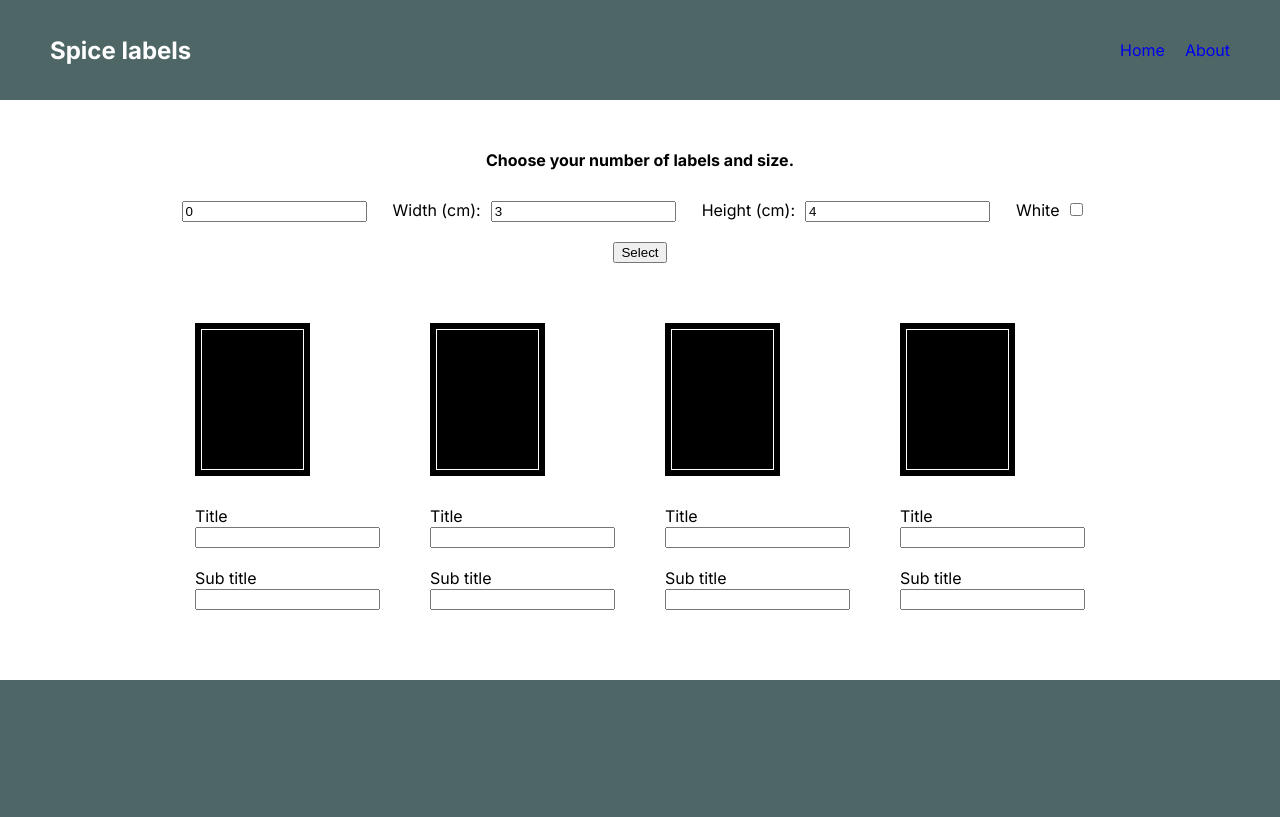
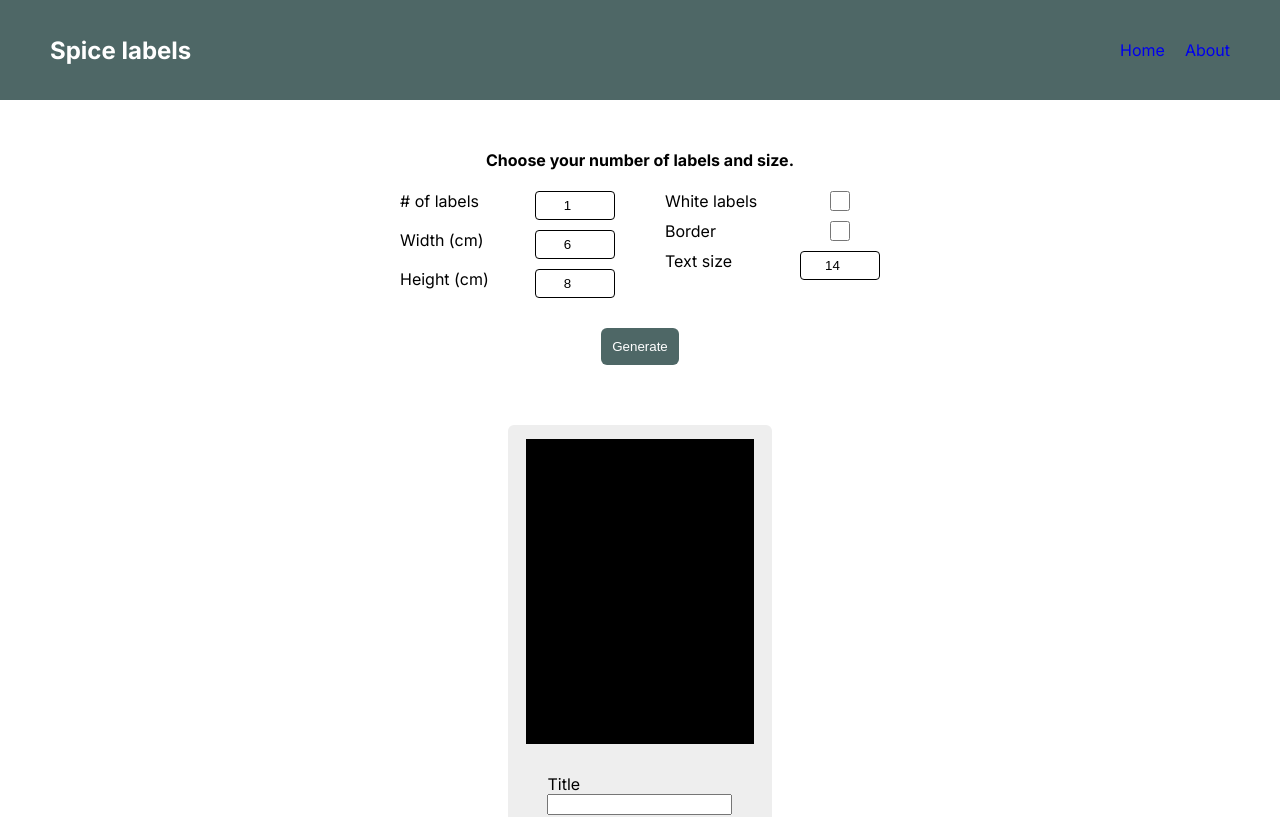
Before and after one commit to AndreaLindaas/spice-labels, a Next.js app: page / in a window 1280 px wide. Shown: the top 817 px of the page. Built offline with nearby package versions, Linux system fonts and the light colour scheme.

Commit message:
refactor and added text size

```diff
--- /dev/null
+++ b/app/Home.module.scss
@@ -0,0 +1,38 @@
+.form {
+  text-align: center;
+  margin: 50px;
+  .filterContainer {
+    display: flex;
+    justify-content: center;
+    gap: 50px;
+
+    .inputContainer {
+      display: grid;
+      grid-template-columns: 135px 80px;
+      text-align: left;
+      margin-bottom: 10px;
+
+      input {
+        padding: 6px;
+        border: 1px solid #000;
+        border-radius: 4px;
+        text-align: center;
+        margin: 0;
+      }
+    }
+  }
+  button {
+    margin: 20px 10px 10px 10px;
+    padding: 11px;
+    background: var(--primary);
+    color: #fff;
+    border: none;
+    border-radius: 6px;
+  }
+}
+.labelsContainer {
+  display: flex;
+  gap: 50px;
+  justify-content: center;
+  flex-wrap: wrap;
+}
--- a/app/_components/SpiceLabel/SpiceLabel.module.scss
+++ b/app/_components/SpiceLabel/SpiceLabel.module.scss
@@ -1,9 +1,20 @@
+.spiceLabelContainer {
+  background: #eeeeee;
+  border-radius: 6px;
+  padding: 14px 18px;
+  box-sizing: border-box;
+  display: flex;
+  flex-direction: column;
+  align-items: center;
   .label {
     width: 150px;
     border: dashed 1px #000;
     background: #000;
     color: #fff;
     margin-bottom: 30px;
+    display: flex;
+    align-items: center;
+    justify-content: center;
 
     &.white {
       background: #fff;
@@ -11,6 +22,7 @@
 
       .whiteSquare {
         border: 1px solid #000;
+        width: 100%;
       }
       .hasText {
         border-top: 1px solid #000;
@@ -23,6 +35,7 @@
       display: flex;
       flex-direction: column;
       justify-content: center;
+      width: 100%;
     }
     .hasText {
       border-top: 1px solid #fff;
@@ -34,7 +47,12 @@
       margin: 5px 0;
     }
   }
-.container {
+}
+.inputContainer {
+  > div {
+    display: flex;
+    flex-direction: column;
+  }
   input {
     margin-bottom: 20px;
   }
--- a/app/_components/SpiceLabel/SpiceLabel.tsx
+++ b/app/_components/SpiceLabel/SpiceLabel.tsx
@@ -3,29 +3,31 @@ import styles from "./SpiceLabel.module.scss";
 import { cmToPx } from "@/app/_lib/utils";
 
 type SpiceLabelProps = {
+  border?: boolean;
   white?: boolean;
   width: number;
   height: number;
+  textSize: number;
 };
 
 export default function SpiceLabel(props: SpiceLabelProps) {
   const [title, setTitle] = useState("");
   const [subTitle, setSubTitle] = useState("");
 
-  const { height, width, white } = props;
+  const { height, width, white, border, textSize } = props;
 
   const heightInPx = cmToPx(height);
   const widthInPx = cmToPx(width);
 
   return (
-    <div>
+    <div className={styles.spiceLabelContainer}>
       <div
-        style={{ height: heightInPx, width: widthInPx }}
+        style={{ height: heightInPx, width: widthInPx, fontSize: textSize }}
         className={`${styles.label} ${white ? styles.white : ""}`}
       >
         <div
-          className={styles.whiteSquare}
-          style={{ height: heightInPx - 10 - 2 }} //10px er 5px margin oppe, 5px margin nede. 2px er 1px border oppe og 1px border nede.
+          className={`${border ? styles.whiteSquare : ""}`}
+          style={{ height: border ? heightInPx - 10 - 2 : "auto" }} //10px er 5px margin oppe, 5px margin nede. 2px er 1px border oppe og 1px border nede.
         >
           <p>{title}</p>
           <div className={` ${subTitle && styles.hasText}`}>
@@ -33,20 +35,17 @@ export default function SpiceLabel(props: SpiceLabelProps) {
           </div>
         </div>
       </div>
-      <div className={styles.container}>
+      <div className={styles.inputContainer}>
         <div>
-          <label htmlFor="">Title</label>
-        </div>
-        <div>
+          <label>Title</label>
           <input
             type="text"
             onChange={(e: any) => setTitle(e.target.value.toUpperCase())}
           ></input>
         </div>
+
         <div>
-          <label htmlFor="">Sub title</label>
-        </div>
-        <div>
+          <label>Subtitle</label>
           <input
             type="text"
             onChange={(e: any) => setSubTitle(e.target.value)}
--- a/app/page.module.scss
+++ /dev/null
@@ -1,13 +0,0 @@
-.form {
-  text-align: center;
-  margin: 50px;
-  input {
-    margin: 10px 26px 10px 10px;
-  }
-}
-.labelsContainer {
-  display: flex;
-  gap: 50px;
-  justify-content: center;
-  flex-wrap: wrap;
-}
--- a/app/page.tsx
+++ b/app/page.tsx
@@ -1,14 +1,15 @@
 "use client";
 import { useState } from "react";
 import SpiceLabel from "./_components/SpiceLabel/SpiceLabel";
-import styles from "./page.module.scss";
-import Nav from "./_components/Nav/Nav";
+import styles from "./Home.module.scss";
 export default function Home() {
-  const [numberOfLabels, setNumberOfLabels] = useState(0);
-  const [confirmedNumberOfLabels, setConfirmedNumberOfLabels] = useState(4);
-  const [width, setWidth] = useState(3);
-  const [height, setHeight] = useState(4);
+  const [numberOfLabels, setNumberOfLabels] = useState(1);
+  const [confirmedNumberOfLabels, setConfirmedNumberOfLabels] = useState(1);
+  const [width, setWidth] = useState(6);
+  const [height, setHeight] = useState(8);
   const [isWhite, setIsWhite] = useState(false);
+  const [isBorder, setIsBorder] = useState(false);
+  const [textSize, setTextSize] = useState(14);
 
   const numberOfLabelsOnSubmit = (event: any) => {
     event.preventDefault();
@@ -23,7 +24,14 @@ export default function Home() {
     const labels = [];
     for (let i = 0; i < confirmedNumberOfLabels; i++) {
       labels.push(
-        <SpiceLabel white={isWhite} width={width} height={height} key={i} />
+        <SpiceLabel
+          textSize={textSize}
+          border={isBorder}
+          white={isWhite}
+          width={width}
+          height={height}
+          key={i}
+        />
       );
     }
     return labels;
@@ -32,43 +40,65 @@ export default function Home() {
   const changeColor = (event: any) => {
     setIsWhite(event.target.checked);
   };
+  const changeBorder = (event: any) => {
+    setIsBorder(event.target.checked);
+  };
   return (
     <>
       <form onSubmit={numberOfLabelsOnSubmit} className={styles.form}>
+        <h4> Choose your number of labels and size.</h4>
+        <div className={styles.filterContainer}>
           <div>
-          <h4> Choose your number of labels and size.</h4>
-        </div>
+            <div className={styles.inputContainer}>
+              <label># of labels</label>
               <input
                 type="number"
                 name="number"
                 value={numberOfLabels}
                 onChange={handleChange}
+                className={styles.labelInput}
               />
-        <label>
-          Width (cm):
+            </div>
+            <div className={styles.inputContainer}>
+              <label>Width (cm)</label>
               <input
                 type="number"
                 name="width"
                 value={width}
                 onChange={(e: any) => setWidth(Number(e.target.value))}
               />
-        </label>
-        <label>
-          Height (cm):
+            </div>
+            <div className={styles.inputContainer}>
+              <label>Height (cm)</label>
               <input
                 type="number"
                 name="height"
                 value={height}
                 onChange={(e: any) => setHeight(Number(e.target.value))}
               />
-        </label>
-        <label>
-          White
+            </div>
+          </div>
+          <div>
+            <div className={styles.inputContainer}>
+              <label>White labels</label>
               <input type="checkbox" onChange={changeColor} />
-        </label>
-
+            </div>
+            <div className={styles.inputContainer}>
+              <label>Border</label>
+              <input type="checkbox" onChange={changeBorder} />
+            </div>
+            <div className={styles.inputContainer}>
+              <label>Text size</label>
+              <input
+                value={textSize}
+                type="number"
+                onChange={(e: any) => setTextSize(Number(e.target.value))}
+              />
+            </div>
+          </div>
+        </div>
         <div>
-          <button type="submit">Select</button>
+          <button type="submit">Generate</button>
         </div>
       </form>
       <div className={styles.labelsContainer}>{showLabels()}</div>
```
Lines whose indentation alone changed are shown as unchanged.
